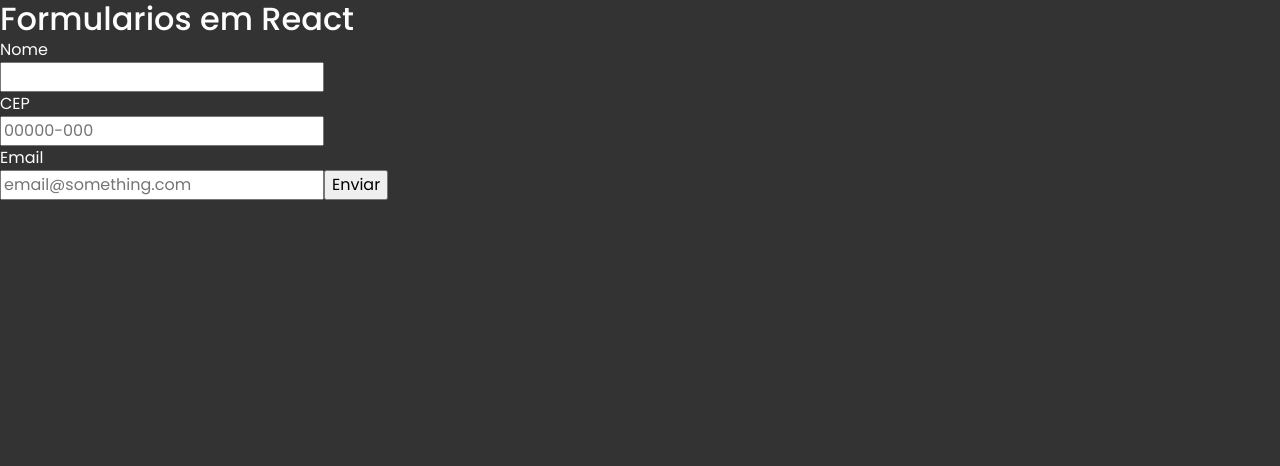
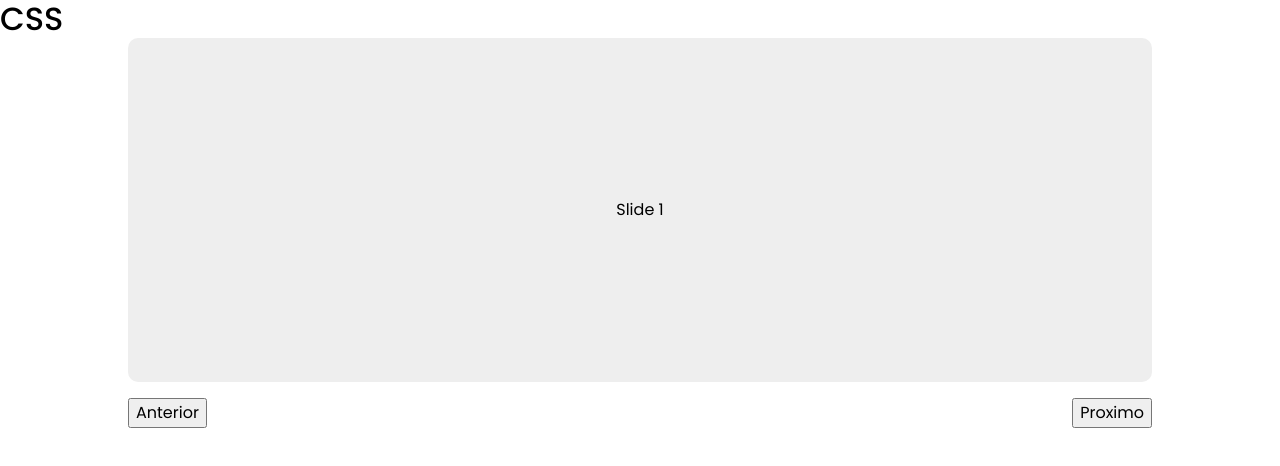
Before and after one commit to pedrodruviaro/origamid-react, a React (Create React App) app: page / in a window 1280 px wide. Shown: the top 466 px of the page. Built offline with nearby package versions, Linux system fonts and the light colour scheme.

Commit message:
slides com react e css

```diff
--- a/src/App.js
+++ /dev/null
@@ -1,9 +0,0 @@
-import { Formularios } from "./Formularios";
-
-export const App = () => {
-    return (
-        <>
-            <Formularios />
-        </>
-    );
-};
--- /dev/null
+++ b/src/App.jsx
@@ -0,0 +1,70 @@
+import { useRef, useState, useEffect } from "react";
+import styles from "./Slide.module.css";
+
+const Slide = ({ slides }) => {
+    const [active, setActive] = useState(0);
+    const [position, setPosition] = useState(0);
+    const contentRef = useRef();
+
+    useEffect(() => {
+        const { width } = contentRef.current.getBoundingClientRect();
+        setPosition(-(width * active));
+    }, [active]);
+
+    function slidePrev() {
+        if (active > 0) {
+            setActive(active - 1);
+        }
+    }
+
+    function slideNext() {
+        if (active < slides.length - 1) {
+            setActive(active + 1);
+        }
+    }
+
+    return (
+        <section className={styles.container}>
+            <div
+                ref={contentRef}
+                className={styles.content}
+                style={{ transform: `translateX(${position}px)` }}
+            >
+                {slides.map((slide) => (
+                    <div key={slide.id} className={styles.item}>
+                        {slide.text}
+                    </div>
+                ))}
+            </div>
+            <nav className={styles.nav}>
+                <button onClick={slidePrev}>Anterior</button>
+                <button onClick={slideNext}>Proximo</button>
+            </nav>
+        </section>
+    );
+};
+
+export const App = () => {
+    const slides = [
+        {
+            id: "slide1",
+            text: "Slide 1",
+        },
+        {
+            id: "slide2",
+            text: "Slide 2",
+        },
+        {
+            id: "slide3",
+            text: "Slide 3",
+        },
+    ];
+
+    return (
+        <>
+            <h1>CSS</h1>
+
+            <Slide slides={slides} />
+        </>
+    );
+};
--- a/src/Formularios.jsx
+++ /dev/null
@@ -1,42 +0,0 @@
-import { Input } from "./components/Input";
-import { useForm } from "./hooks/useForm";
-
-export const Formularios = () => {
-    const cep = useForm("cep");
-    const email = useForm("email");
-    const nome = useForm(false);
-
-    const handleSubmit = (e) => {
-        e.preventDefault();
-        if (cep.validate() && email.validate()) {
-            console.log("enviar");
-        } else {
-            console.log("nao enviar");
-        }
-    };
-
-    return (
-        <div>
-            <h1>Formularios em React</h1>
-            <form onSubmit={handleSubmit}>
-                <Input type="text" label="Nome" id="nome" {...nome} />
-                <Input
-                    type="text"
-                    label="CEP"
-                    id="cep"
-                    placeholder="00000-000"
-                    {...cep}
-                />
-
-                <Input
-                    type="email"
-                    label="Email"
-                    id="email"
-                    placeholder="email@something.com"
-                    {...email}
-                />
-                <button type="submit">Enviar</button>
-            </form>
-        </div>
-    );
-};
--- /dev/null
+++ b/src/Slide.module.css
@@ -0,0 +1,26 @@
+.container {
+    overflow: hidden;
+}
+
+.content {
+    display: flex;
+
+    transition: transform 300ms ease;
+}
+
+.item {
+    flex-shrink: 0;
+    width: 80%;
+    margin: 0 10%;
+    padding: 10rem 0;
+    background-color: #eee;
+    text-align: center;
+    border-radius: 10px;
+}
+
+.nav {
+    display: flex;
+    justify-content: space-between;
+    margin: 1rem auto;
+    width: 80%;
+}
--- a/src/styles/reset.css
+++ b/src/styles/reset.css
@@ -103,22 +103,3 @@
 li {
     list-style: none;
 }
-
-/* inputs */
-/* input,
-textarea {
-    margin: 1rem 0;
-    background-color: white;
-    border: 1px solid #ccc;
-    width: 30rem;
-    display: block;
-    font-size: 1rem;
-    padding: 0.5rem;
-} */
-label {
-    display: flex;
-}
-body {
-    background-color: #333;
-    color: #fdfdfd;
-}
```
